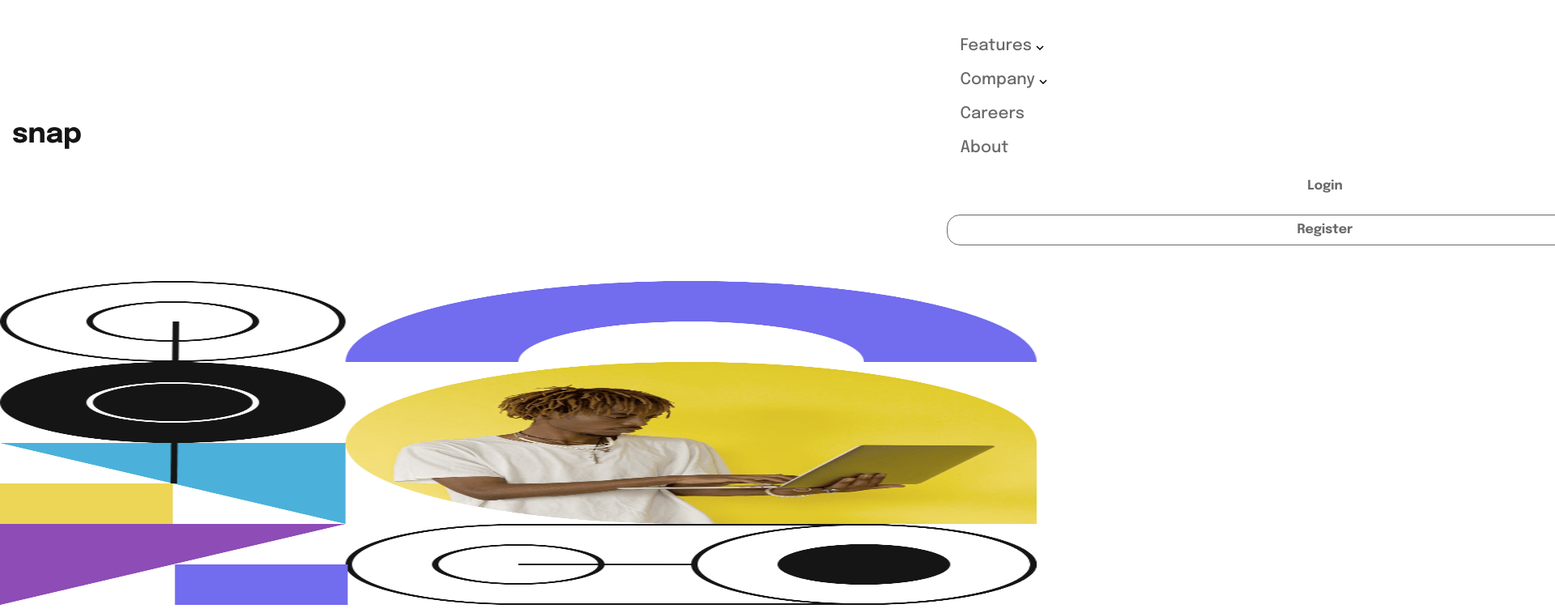
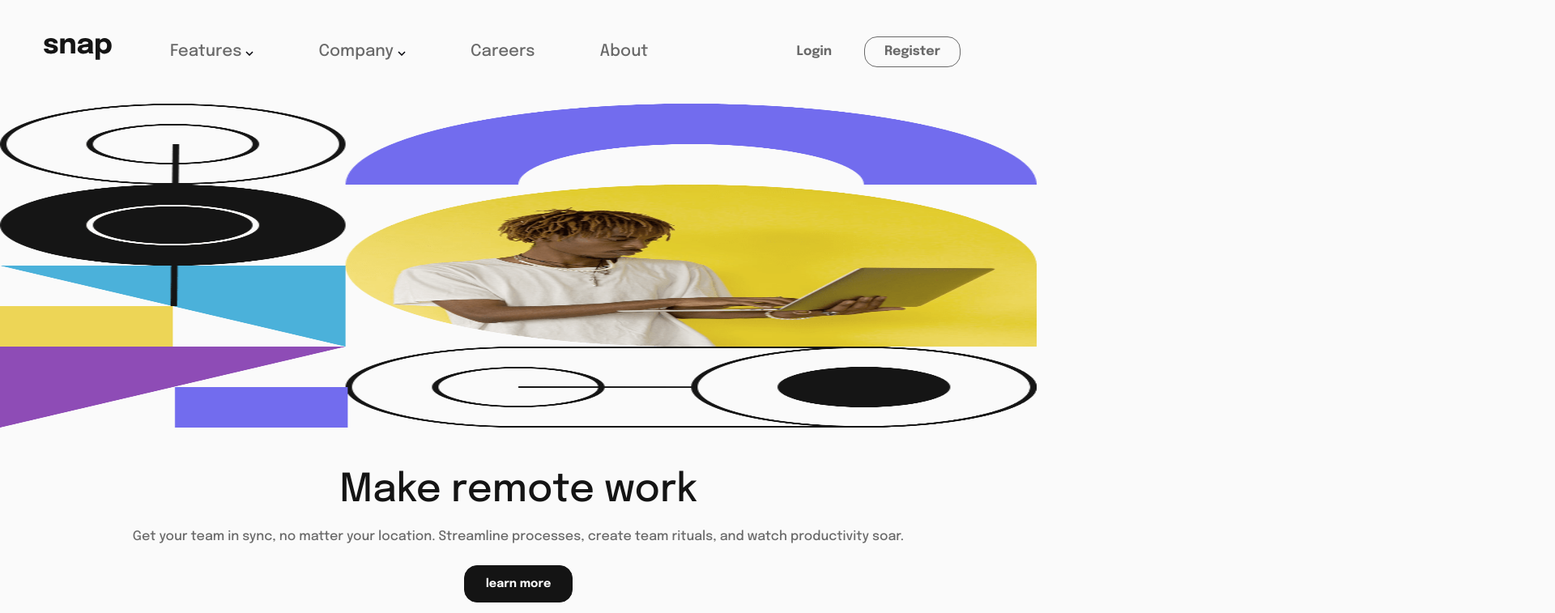
Before and after one commit to SzDabrowski/Intro-section-with-dropdown-navigation, a plain HTML site: page index.html in a window 1280 px wide. Shown: the top 757 px of the page at 81% size, 1920 px wide, since content can reach past the window. Drawn offline with Linux system fonts and the light colour scheme.

Commit message:
desktop update 0.1

```diff
--- a/style/style.scss
+++ b/style/style.scss
@@ -286,21 +286,64 @@ main {
 
 /* ----------- desktop --------------*/
 
-@media (min-width: 950px) {
-    .hamburger {
-        display: none;
+@media (min-width: 850px) {
+    body {
+        background: var(--white);
+
+        .overlay {
+            display: none;
+            opacity: 0
+        }
+    }
+
+    header {
+        justify-content: center;
+        padding: 1.5rem 3rem;
+
+        .logo {
+            margin-top: .5rem;
+            min-width: 100%;
+        }
+
+        .hamburger {
+            display: none;
+        }
+
     }
 
     nav {
-        width: auto;
-        height: auto;
+        padding: 0;
+        max-width: 80%;
+        max-height: 10vh;
 
-        position: static;
-        background: none;
+        flex-direction: row;
 
-        display: flex;
+        position: initial;
+        background: transparent;
+
+
+        margin: 0 2rem;
+
+        flex: 3;
+
+        align-items: center;
+
         justify-content: space-between;
-        align-items: top;
-        padding: 15px 3% ;
+        transform: translate(0%);
+
+        ul {
+           display: flex;
+           flex: 3;
+           margin-top: 0;
+        }
+
+        .nav-link{
+            text-align: right;
+            margin: 0 1rem;
+        }
+
+        .authentication{
+            flex-direction: row;
+        }
     }
 }
```
Also changed, not shown: style/style.css, 1 other file.
